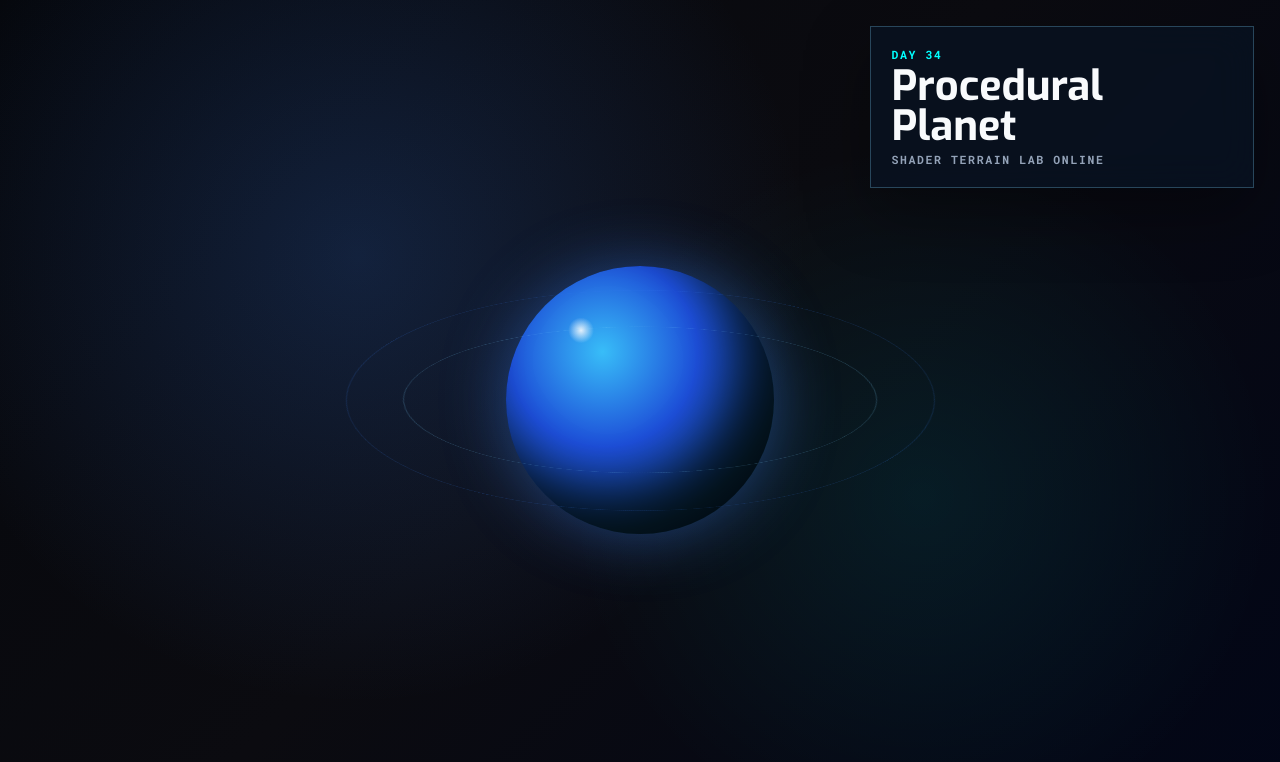
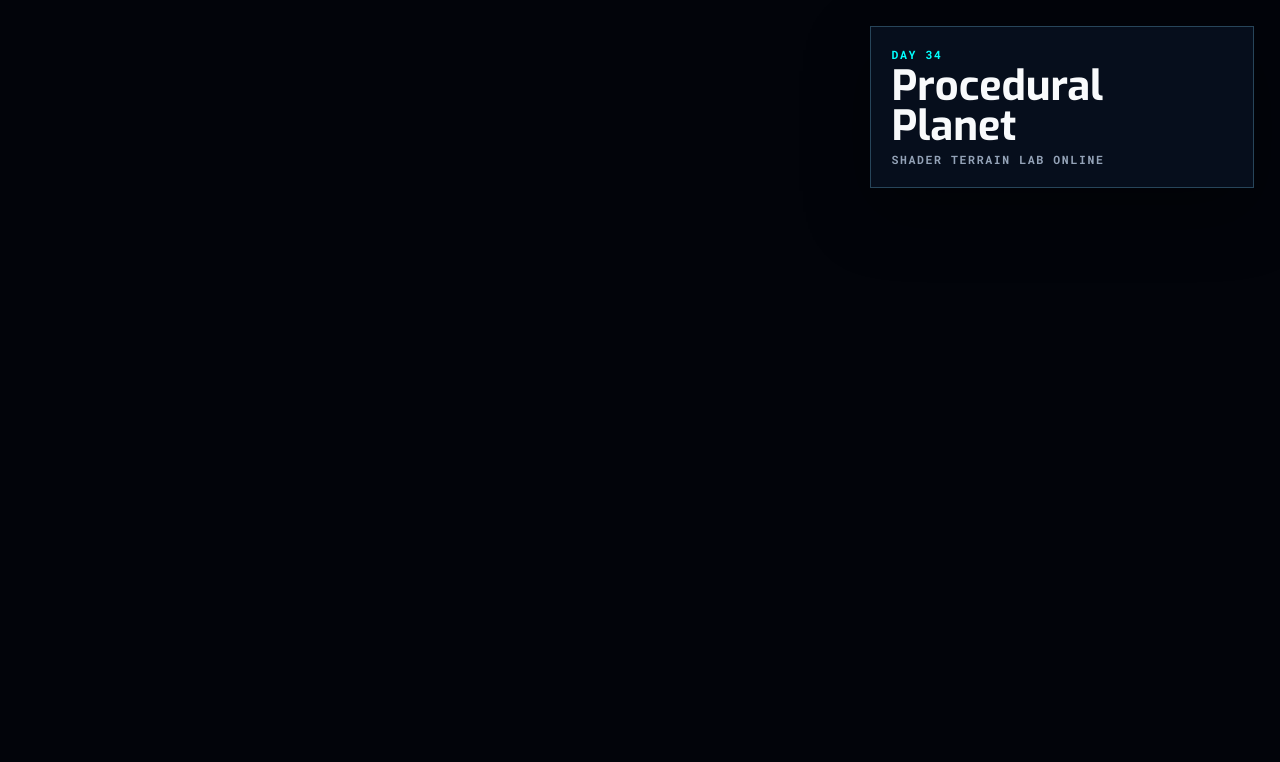
Before and after one commit to ShreeBohara/50-Days-of-Creative-Frontend, a React (Vite) app in the folder day-34-procedural-planet/: page / in a window 1280 px wide. Shown: the top 762 px of the page. Built offline with nearby package versions, Linux system fonts and the light colour scheme.

Commit message:
day-34: scene — Canvas, orbit controls, stars, lighting shell

```diff
--- a/day-34-procedural-planet/src/App.css
+++ b/day-34-procedural-planet/src/App.css
@@ -11,46 +11,13 @@
 .scene-stage {
   position: absolute;
   inset: 0;
-  display: grid;
-  place-items: center;
+  background:
+    radial-gradient(circle at 50% 50%, rgba(14, 165, 233, 0.12), transparent 31rem),
+    radial-gradient(circle at 50% 58%, rgba(2, 6, 23, 0), rgba(2, 6, 23, 0.86) 78%);
 }
 
-.scene-placeholder {
-  position: relative;
-  width: min(56vw, 40rem);
-  aspect-ratio: 1;
-  display: grid;
-  place-items: center;
-}
-
-.planet-core {
-  width: 42%;
-  aspect-ratio: 1;
-  border-radius: 50%;
-  background:
-    radial-gradient(circle at 28% 24%, rgba(248, 250, 252, 0.9), transparent 0.8rem),
-    radial-gradient(circle at 36% 32%, #38bdf8 0, #1d4ed8 38%, #082f49 72%, #020617 100%);
-  box-shadow:
-    0 0 4rem rgba(59, 130, 246, 0.45),
-    inset -2rem -2.5rem 3rem rgba(0, 0, 0, 0.64);
-}
-
-.orbit-ring {
-  position: absolute;
-  width: 74%;
-  aspect-ratio: 1;
-  border: 1px solid rgba(125, 211, 252, 0.22);
-  border-radius: 50%;
-}
-
-.orbit-ring-a {
-  transform: rotateX(72deg) rotateZ(-24deg);
-}
-
-.orbit-ring-b {
-  width: 92%;
-  transform: rotateX(68deg) rotateZ(32deg);
-  border-color: rgba(59, 130, 246, 0.18);
+.scene-stage canvas {
+  display: block;
 }
 
 .hud-panel {
@@ -105,8 +72,4 @@
     width: auto;
   }
 
-  .scene-placeholder {
-    width: min(92vw, 32rem);
-    transform: translateY(-8vh);
-  }
 }
--- a/day-34-procedural-planet/src/App.jsx
+++ b/day-34-procedural-planet/src/App.jsx
@@ -1,14 +1,21 @@
+import { Canvas } from '@react-three/fiber'
+import { Suspense } from 'react'
+import PlanetScene from './components/PlanetScene'
 import './App.css'
 
 export default function App() {
   return (
     <main className="app-shell">
       <section className="scene-stage" aria-label="Procedural planet viewport">
-        <div className="scene-placeholder">
-          <span className="orbit-ring orbit-ring-a" aria-hidden="true" />
-          <span className="orbit-ring orbit-ring-b" aria-hidden="true" />
-          <div className="planet-core" aria-hidden="true" />
-        </div>
+        <Canvas
+          camera={{ position: [0, 0.45, 5.2], fov: 42, near: 0.1, far: 160 }}
+          dpr={[1, 2]}
+          gl={{ antialias: true, alpha: false, powerPreference: 'high-performance' }}
+        >
+          <Suspense fallback={null}>
+            <PlanetScene />
+          </Suspense>
+        </Canvas>
       </section>
 
       <aside className="hud-panel" aria-label="Planet generator controls">
--- /dev/null
+++ b/day-34-procedural-planet/src/components/PlanetScene.jsx
@@ -0,0 +1,45 @@
+import { OrbitControls, Stars } from '@react-three/drei'
+import { useThree } from '@react-three/fiber'
+import { useEffect } from 'react'
+import * as THREE from 'three'
+
+export default function PlanetScene() {
+  const { scene } = useThree()
+
+  useEffect(() => {
+    scene.background = new THREE.Color('#02040a')
+    scene.fog = new THREE.FogExp2('#02040a', 0.018)
+  }, [scene])
+
+  return (
+    <>
+      <ambientLight intensity={0.16} />
+      <directionalLight position={[5, 3, 4]} intensity={2.6} color="#f8fafc" />
+      <pointLight position={[-5, -2, -3]} intensity={0.7} color="#38bdf8" />
+
+      <Stars
+        radius={90}
+        depth={48}
+        count={3600}
+        factor={4}
+        saturation={0.1}
+        fade
+        speed={0.35}
+      />
+
+      <mesh position={[5, 3, 4]}>
+        <sphereGeometry args={[0.08, 24, 24]} />
+        <meshBasicMaterial color="#fff7cc" toneMapped={false} />
+      </mesh>
+
+      <OrbitControls
+        enableDamping
+        dampingFactor={0.06}
+        minDistance={3}
+        maxDistance={8}
+        autoRotate
+        autoRotateSpeed={0.35}
+      />
+    </>
+  )
+}
```
